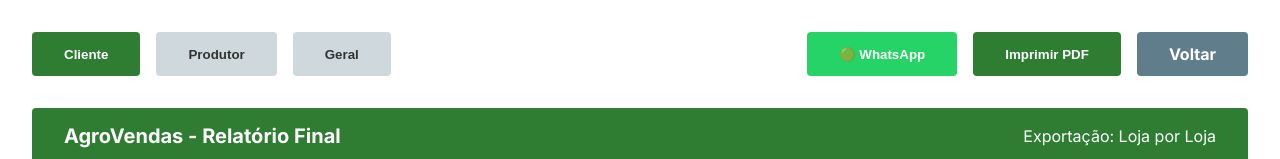
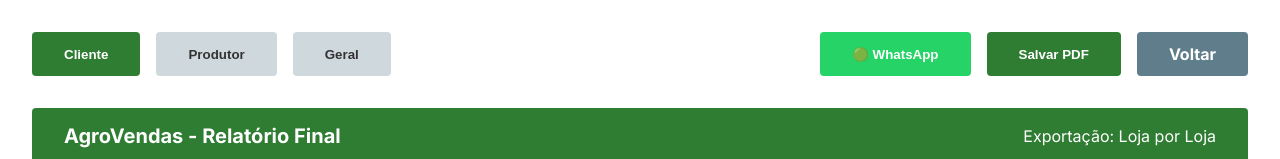
Before and after one commit to vagnerjms/Proj_AgroVendasV.1, a Next.js app in the folder frontend/: page /relatorios/loja in a window 1280 px wide. Shown: the top 159 px of the page. Built offline with nearby package versions, Linux system fonts and the light colour scheme; no server answers.

Commit message:
feat: altera Imprimir PDF para Salvar PDF com formatacao do WhatsApp

```diff
--- a/frontend/app/relatorios/loja/page.tsx
+++ b/frontend/app/relatorios/loja/page.tsx
@@ -10,6 +10,7 @@ function LojaReportContent() {
   const [data, setData] = useState<any[]>([]);
   const [loading, setLoading] = useState(true);
   const [sharing, setSharing] = useState(false);
+  const [savingPdf, setSavingPdf] = useState(false);
   const [viewMode, setViewMode] = useState<'cliente' | 'produtor' | 'geral'>(() => {
     if (typeof window !== 'undefined') {
       const mode = new URLSearchParams(window.location.search).get('viewMode');
@@ -318,6 +319,70 @@ function LojaReportContent() {
     }
   };
 
+  const handleSavePDF = async () => {
+    if (savingPdf) return;
+    setSavingPdf(true);
+
+    const dateText = (start && end) ? `de ${formatDate(start)} a ${formatDate(end)}` : '';
+    const modeText = viewMode === 'cliente' ? 'Cliente' : (viewMode === 'produtor' ? 'Produtor' : 'Geral');
+    const filename = `Relatorio_${modeText}_${start || ''}_${end || ''}.pdf`;
+
+    // Save original styles to restore later
+    const originalBodyWidth = document.body.style.width;
+    const originalHtmlWidth = document.documentElement.style.width;
+    const originalBodyOverflow = document.body.style.overflow;
+    const originalHtmlOverflow = document.documentElement.style.overflow;
+    const element = document.querySelector('.loja-report-wrapper');
+
+    try {
+      const html2pdf = await loadHtml2Pdf();
+      if (!element) {
+        throw new Error('Elemento do relatório não encontrado.');
+      }
+
+      // Temporarily change document width to desktop mode (1550px) to force desktop media queries & layouts
+      document.documentElement.style.width = '1550px';
+      document.body.style.width = '1550px';
+      document.documentElement.style.overflow = 'visible';
+      document.body.style.overflow = 'visible';
+
+      // Add print formatting class
+      element.classList.add('html2pdf-printing');
+
+      // Wait 150ms to allow the browser's rendering engine to process style changes and fully reflow the page to 1550px desktop mode
+      await new Promise((resolve) => setTimeout(resolve, 150));
+
+      // Get the real element dimensions dynamically to define custom page size in points, removing any blank white spaces
+      const rect = element.getBoundingClientRect();
+      const elementWidth = rect.width || 1200;
+      const elementHeight = rect.height || 1000;
+
+      const opt = {
+        margin: 0,
+        filename,
+        image: { type: 'jpeg', quality: 0.98 },
+        html2canvas: { scale: 1.5, useCORS: true, logging: false, windowWidth: 1600 },
+        jsPDF: { unit: 'pt', format: [elementWidth, elementHeight + 40], orientation: 'landscape' }
+      };
+
+      // Generate and save the PDF
+      await html2pdf().from(element).set(opt).save();
+    } catch (err) {
+      console.error('Falha ao gerar ou salvar o PDF', err);
+      alert('Não foi possível gerar o PDF.');
+    } finally {
+      // Ensure restoration under all conditions
+      document.documentElement.style.width = originalHtmlWidth;
+      document.body.style.width = originalBodyWidth;
+      document.documentElement.style.overflow = originalHtmlOverflow;
+      document.body.style.overflow = originalBodyOverflow;
+      if (element) {
+        element.classList.remove('html2pdf-printing');
+      }
+      setSavingPdf(false);
+    }
+  };
+
 
   const getProductUnit = (productName: string) => {
     if (productName.toLowerCase().includes('cenoura')) {
@@ -391,7 +456,9 @@ function LojaReportContent() {
         <button className="print-btn" style={{background: '#25d366', color: '#fff'}} onClick={handleShareWhatsApp}>
           {sharing ? '⏳ Gerando...' : '🟢 WhatsApp'}
         </button>
-        <button className="print-btn" onClick={() => window.print()}>Imprimir PDF</button>
+        <button className="print-btn" onClick={handleSavePDF} disabled={savingPdf}>
+          {savingPdf ? '⏳ Gerando...' : 'Salvar PDF'}
+        </button>
         <Link href="/relatorios" className="back-btn">Voltar</Link>
       </div>
 
```
